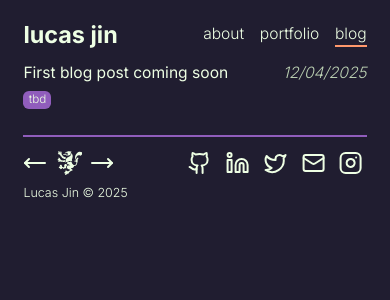
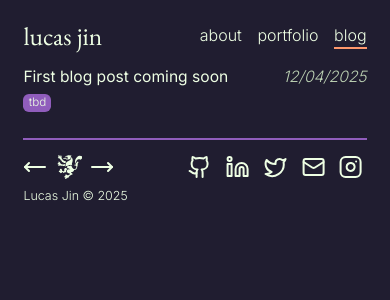
Before and after one commit to LucasHJin/LucasHJin.github.io, a Next.js app: page /blog in a window 390 px wide. Shown: the top 300 px of the page. Built offline with nearby package versions, Linux system fonts and the light colour scheme.

Commit message:
Updated font

```diff
--- a/src/app/components/header.js
+++ b/src/app/components/header.js
@@ -22,11 +22,11 @@ export default function Header() {
     <header>
         <nav className="header">
             <ul className="no-list">
-                <li className="name link-page"><Link href="/">lucas jin</Link></li>
+                <li className="name link-page garamond"><Link href="/">lucas jin</Link></li>
                 <li className="navs">
-                <Link href="/" className="nav link-page">about</Link>
-                <Link href="/portfolio" className="nav link-page">portfolio</Link>
-                <Link href="/blog" className="nav link-page">blog</Link>
+                  <Link href="/" className="nav link-page">about</Link>
+                  <Link href="/portfolio" className="nav link-page">portfolio</Link>
+                  <Link href="/blog" className="nav link-page">blog</Link>
                 </li>
             </ul>
         </nav>
--- a/src/app/layout.js
+++ b/src/app/layout.js
@@ -2,11 +2,18 @@ import Header from './components/header.js'
 import Footer from './components/footer.js';
 import "./styling/globals.css"; // Applies global css to everything
 import "./styling/layout.css"
-import { Inter, Poppins } from 'next/font/google';
+import { Inter, Poppins, EB_Garamond } from 'next/font/google';
 
 const inter = Inter({
   subsets: ['latin'],
   weight: ['300', '400', '600', '700'],
+  display: 'swap',
+});
+
+const garamond = EB_Garamond({
+  subsets: ['latin'],
+  weight: ['400', '700'],
+  variable: '--font-garamond',
   display: 'swap',
 });
 
@@ -37,7 +44,7 @@ export const metadata = {
 export default function RootLayout({ children }) {
   return (
     <html lang="en">
-      <body className={`${inter.className}`}>
+      <body className={`${inter.className} ${garamond.variable}`}>
         <Header />
         <main>{children}</main>
         <Footer />
--- a/src/app/styling/globals.css
+++ b/src/app/styling/globals.css
@@ -75,7 +75,7 @@ ul:not(.no-list) li:hover::before {
 
 h2 {
   font-weight: 450;
-  font-size: 1.1em;
+  font-size: 1.1rem;
   font-style: italic;
   line-height: 1;
   margin-bottom: 0.2em;
@@ -159,6 +159,10 @@ header {
   header {
     margin-bottom: 0.5rem;
   }
+
+  h2 {
+    font-size: 1rem;
+  }
 }
 
 /* Mobile M */
--- a/src/app/styling/layout.css
+++ b/src/app/styling/layout.css
@@ -6,8 +6,12 @@ header nav ul, footer nav ul {
 }
 
 header .name a {
-    font-size: 1.6em;
-    font-weight: bold;
+    font-size: 1.9rem;
+    font-family: var(--font-garamond);
+}
+
+header .navs a {
+    font-size: 1.1rem;;
 }
 
 header .navs, footer .socials {
@@ -170,7 +174,7 @@ footer ul {
     }
 
     header .name a {
-        font-size: 1.5em;
+        font-size: 1.6rem;
     }
 
     footer .socials svg {
@@ -193,14 +197,16 @@ footer ul {
 }
 
 /* Mobile M */
-@media (min-width: 375px) and (max-width: 424px) {
-
+@media (min-width: 0px) and (max-width: 424px) {
+    header .navs a {
+        font-size: 1rem;
+    }
 }
 
 /* Mobile S */
 @media (min-width: 0px) and (max-width: 374px) {
     header .name a {
-        font-size: 1.4em;
+        font-size: 1.5rem;
     }
 
     footer .webring .wricon {
```
